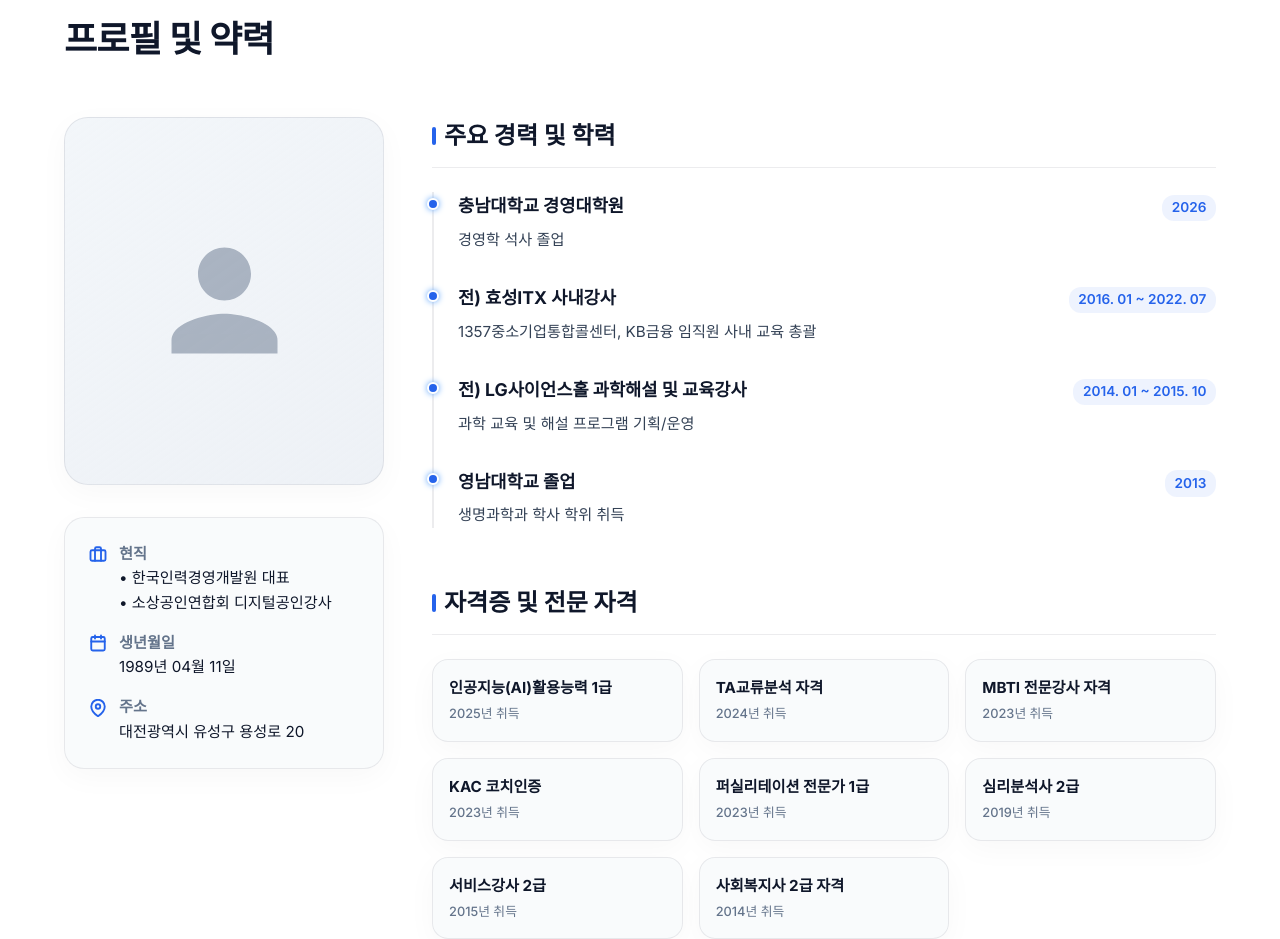
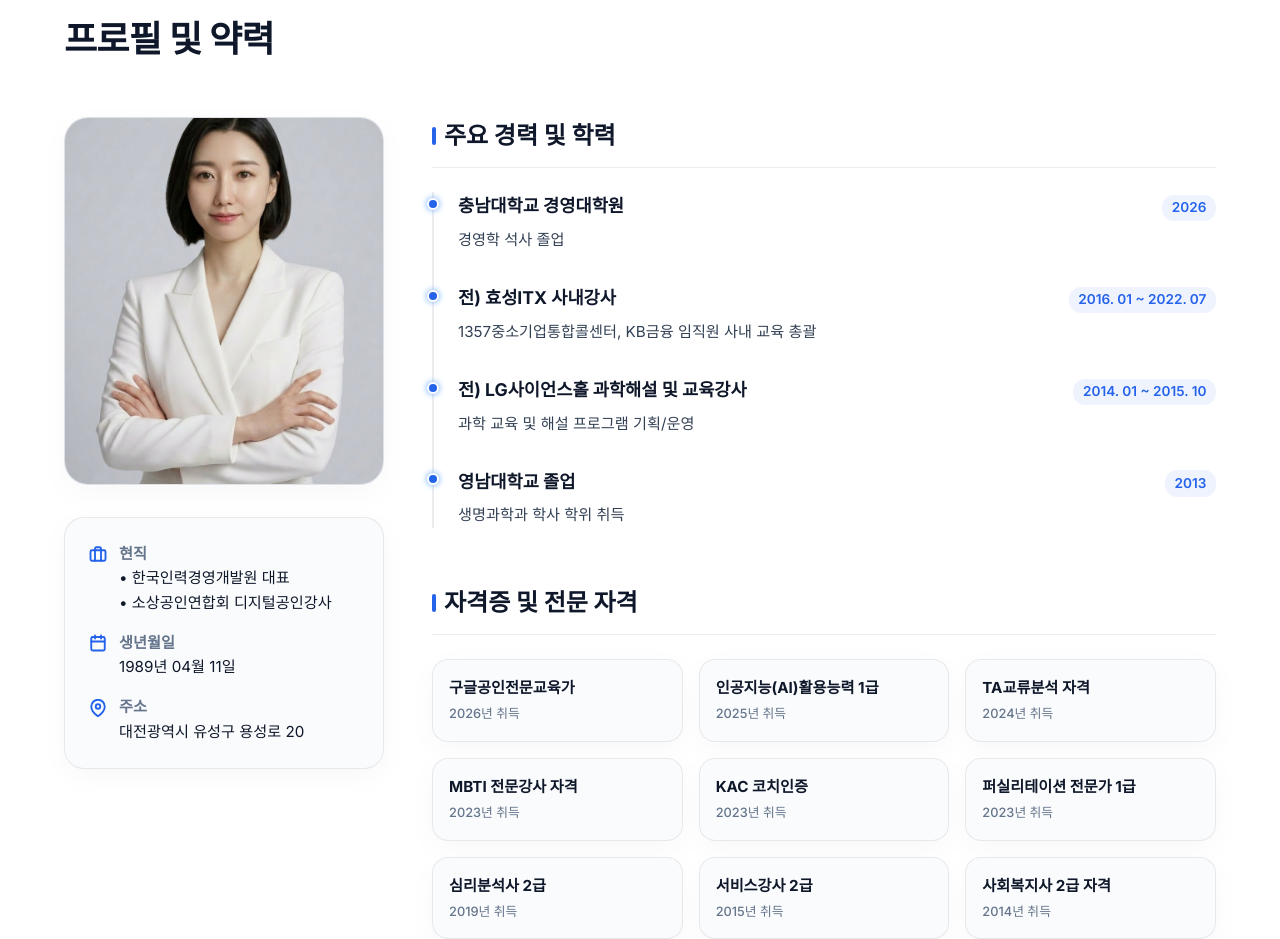
Before and after one commit to ssungya/sya-lecturer-portfolio, a Next.js app: page / in a window 1280 px wide. Shown: the part 744-1683 px from the top of the page. Built offline with nearby package versions, Linux system fonts and the light colour scheme.

Commit message:
feat: add profile picture and Google Certified Educator certification

```diff
--- a/src/app/page.module.css
+++ b/src/app/page.module.css
@@ -208,6 +208,17 @@
   height: 50%;
   opacity: 0.5;
   transition: var(--transition-smooth);
+}
+
+.avatarImage {
+  width: 100%;
+  height: 100%;
+  object-fit: cover;
+  transition: var(--transition-smooth);
+}
+
+.avatarWrapper:hover .avatarImage {
+  transform: scale(1.03);
 }
 
 .avatarWrapper:hover .avatarPlaceholder {
--- a/src/app/page.tsx
+++ b/src/app/page.tsx
@@ -240,9 +240,7 @@ export default function Home() {
             {/* Left Block: Avatar Card & Personal details */}
             <div className={styles.profileLeft}>
               <div className={styles.avatarWrapper}>
-                <svg className={styles.avatarPlaceholder} fill="currentColor" viewBox="0 0 24 24">
-                  <path d="M12 12c2.21 0 4-1.79 4-4s-1.79-4-4-4-4 1.79-4 4 1.79 4 4 4zm0 2c-2.67 0-8 1.34-8 4v2h16v-2c0-2.66-5.33-4-8-4z"/>
-                </svg>
+                <img src="/profile.png" alt="성영아 강사 프로필" className={styles.avatarImage} />
               </div>
 
               <div className={styles.profileCard}>
@@ -335,6 +333,10 @@ export default function Home() {
               <div>
                 <h3 className={styles.rightSubtitle}>자격증 및 전문 자격</h3>
                 <div className={styles.badgeGrid}>
+                  <div className={styles.licenseBadge}>
+                    <span className={styles.licenseTitle}>구글공인전문교육가</span>
+                    <span className={styles.licenseYear}>2026년 취득</span>
+                  </div>
                   <div className={styles.licenseBadge}>
                     <span className={styles.licenseTitle}>인공지능(AI)활용능력 1급</span>
                     <span className={styles.licenseYear}>2025년 취득</span>
```
Also changed, not shown: public/profile.png (added).
